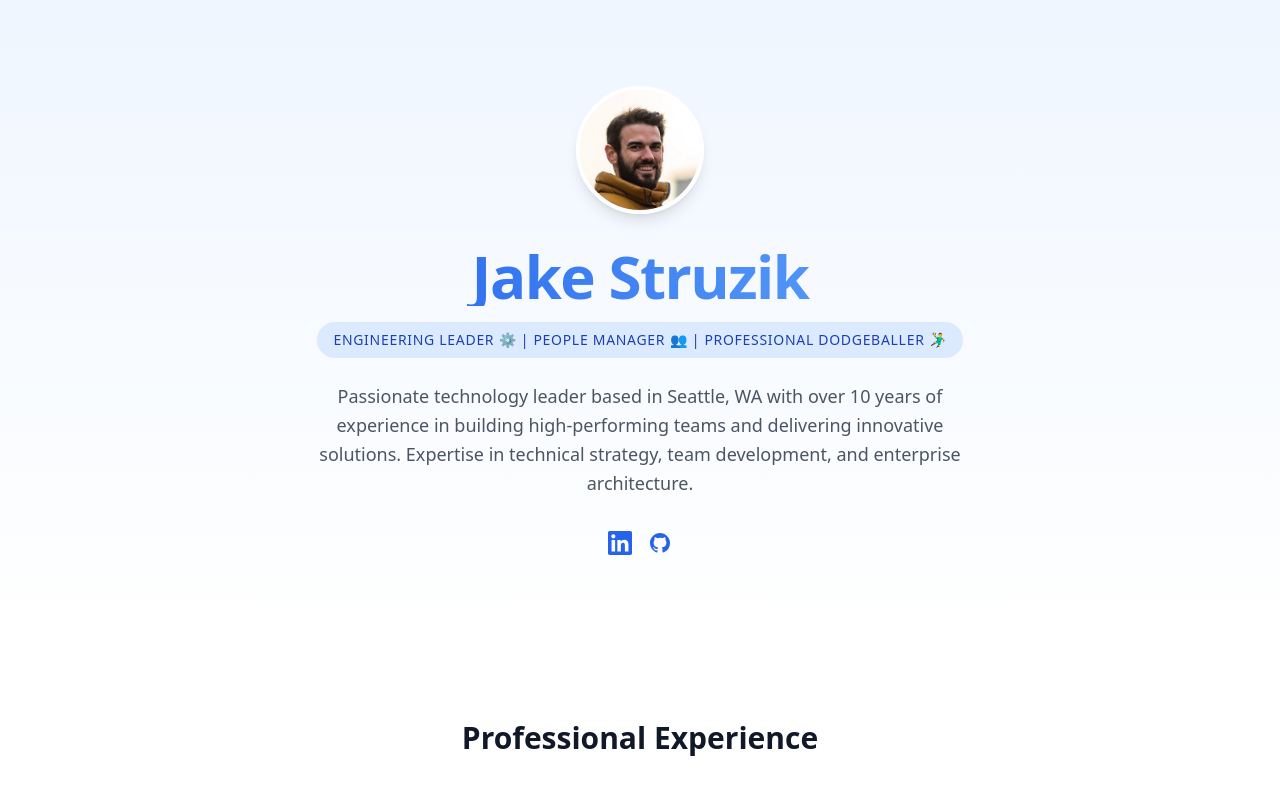
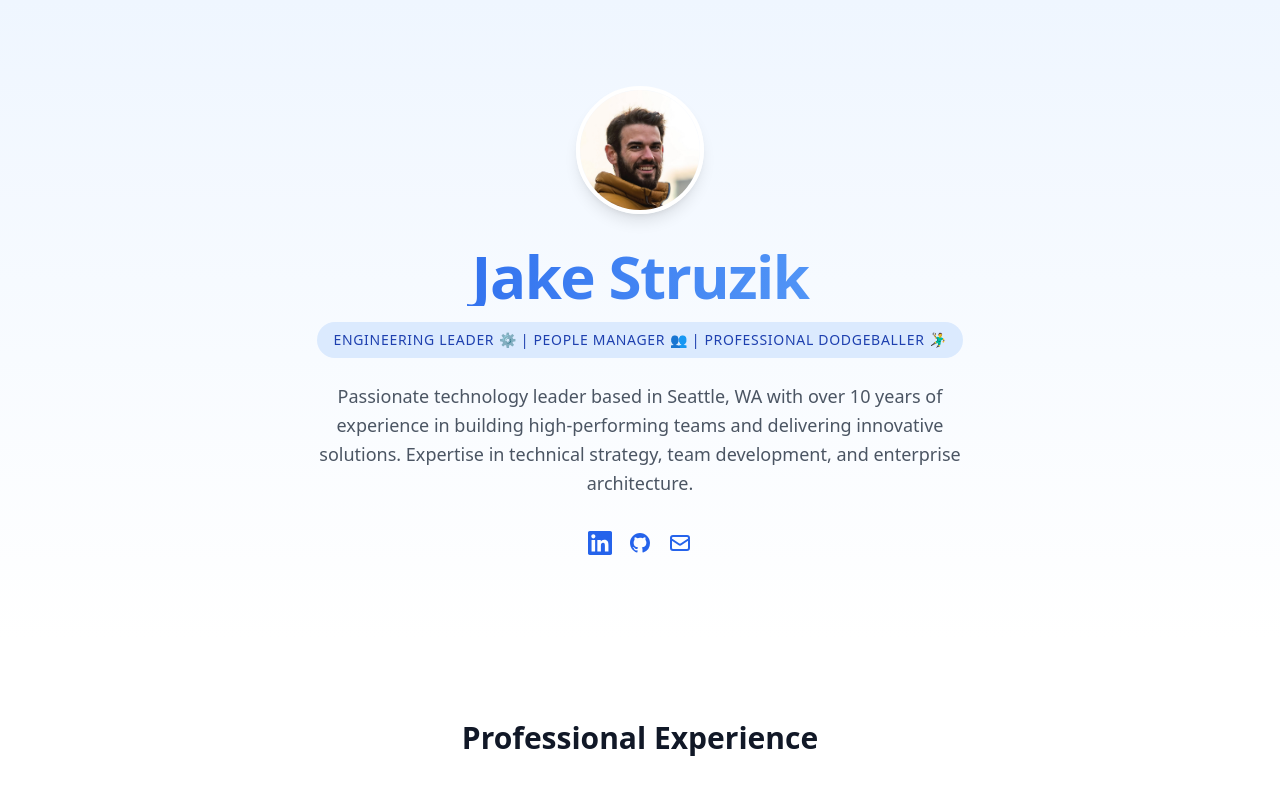
Before and after one commit to jstruzik/jstruzik, a React (Vite) app: page / in a window 1280 px wide. Shown: the top 800 px of the page. Built offline with nearby package versions, Linux system fonts and the light colour scheme.

Commit message:
Add email icon to hero section
Included a mailto link for the email address jacobstruzik@gmail.com in the hero section alongside the existing LinkedIn and GitHub icons.
[skip gpt_engineer]

```diff
--- a/src/components/Hero.tsx
+++ b/src/components/Hero.tsx
@@ -65,6 +65,12 @@ const Hero = () => {
               <path fillRule="evenodd" d="M12 2C6.477 2 2 6.484 2 12.017c0 4.425 2.865 8.18 6.839 9.504.5.092.682-.217.682-.483 0-.237-.008-.868-.013-1.703-2.782.605-3.369-1.343-3.369-1.343-.454-1.158-1.11-1.466-1.11-1.466-.908-.62.069-.608.069-.608 1.003.07 1.531 1.032 1.531 1.032.892 1.53 2.341 1.088 2.91.832.092-.647.35-1.088.636-1.338-2.22-.253-4.555-1.113-4.555-4.951 0-1.093.39-1.988 1.029-2.688-.103-.253-.446-1.272.098-2.65 0 0 .84-.27 2.75 1.026A9.564 9.564 0 0112 6.844c.85.004 1.705.115 2.504.337 1.909-1.296 2.747-1.027 2.747-1.027.546 1.379.202 2.398.1 2.651.64.7 1.028 1.595 1.028 2.688 0 3.848-2.339 4.695-4.566 4.943.359.309.678.92.678 1.855 0 1.338-.012 2.419-.012 2.747 0 .268.18.58.688.482A10.019 10.019 0 0022 12.017C22 6.484 17.522 2 12 2z" clipRule="evenodd" />
             </svg>
           </a>
+          <a href="mailto:jacobstruzik@gmail.com"
+             className="text-blue-600 hover:text-blue-700 dark:text-blue-400 dark:hover:text-blue-300">
+            <svg className="w-6 h-6" fill="none" stroke="currentColor" strokeWidth="2" viewBox="0 0 24 24" aria-hidden="true">
+              <path strokeLinecap="round" strokeLinejoin="round" d="M3 8l7.89 5.26a2 2 0 002.22 0L21 8M5 19h14a2 2 0 002-2V7a2 2 0 00-2-2H5a2 2 0 00-2 2v10a2 2 0 002 2z" />
+            </svg>
+          </a>
         </motion.div>
       </div>
     </motion.section>
```
